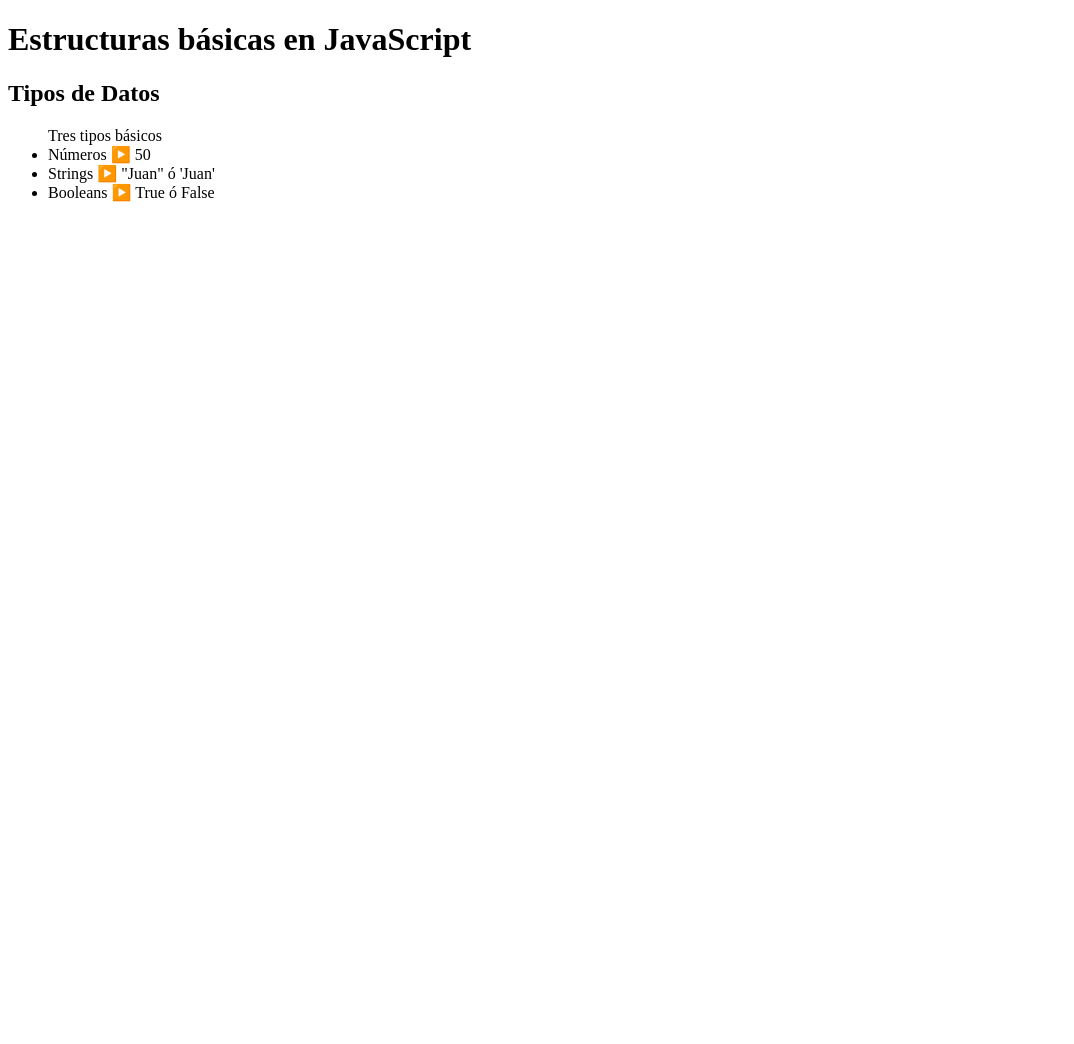
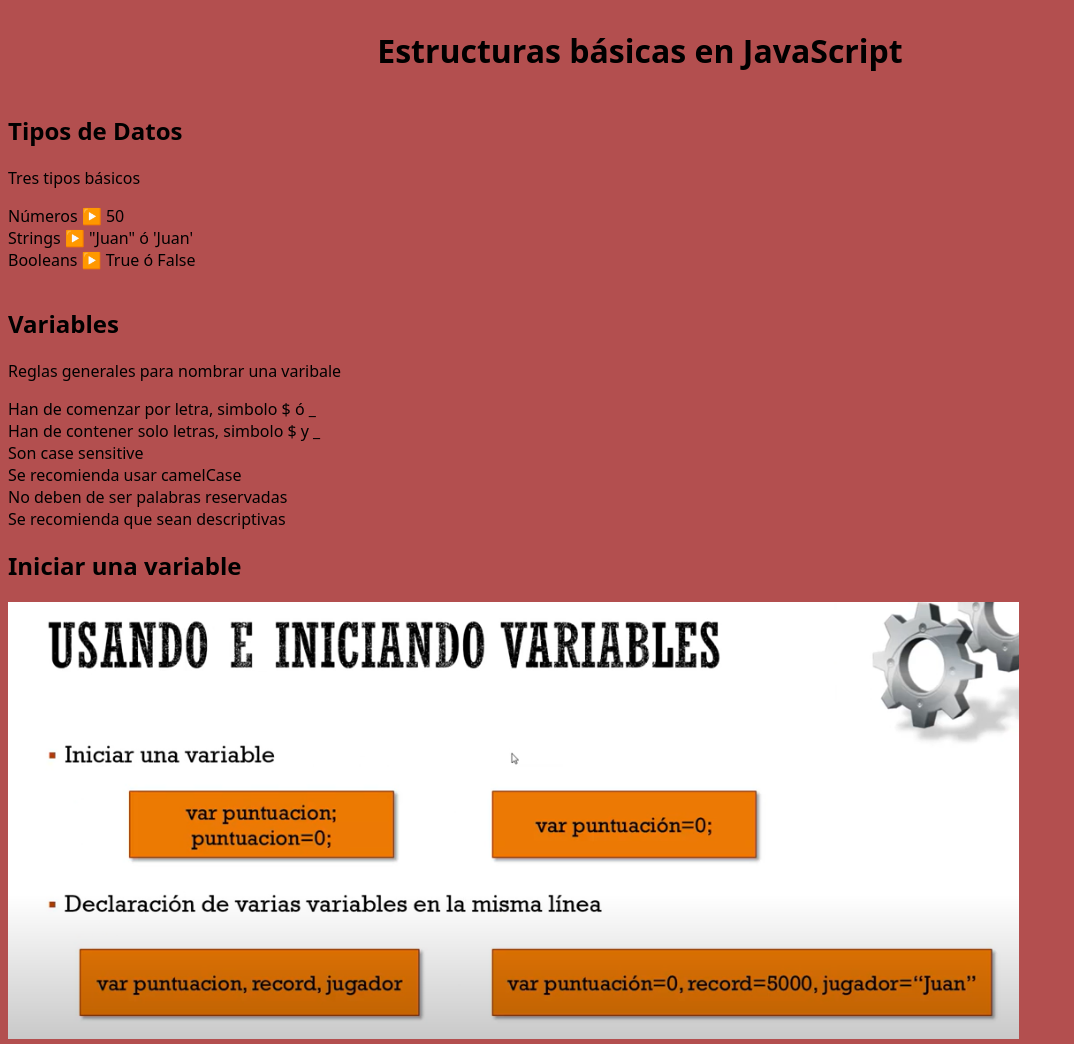
Before and after one commit to Tres-zE/Pil-Inf--datos-, a plain HTML site: page index.html in a window 1280 px wide. Shown: the whole page, without its empty margins (0-1074 px from the left). Before the commit the page ends 800 px from the top, so only its background shows below. Drawn offline with Linux system fonts and the light colour scheme.

Commit message:
agregando variables

```diff
--- a/index.html
+++ b/index.html
@@ -4,17 +4,37 @@
     <meta charset="UTF-8" />
     <meta name="viewport" content="width=device-width, initial-scale=1.0" />
     <title>Estructuras básicas</title>
+    <link rel="stylesheet" href="/style.css" />
   </head>
   <body>
-    <div><h1>Estructuras básicas en JavaScript</h1></div>
-    <div>
+    <div class="title"><h1>Estructuras básicas en JavaScript</h1></div>
+
+    <div class="type-data">
       <h2>Tipos de Datos</h2>
+      <span>Tres tipos básicos</span>
       <ul>
-        <span>Tres tipos básicos</span>
         <li>Números ▶️ <span>50</span></li>
         <li>Strings ▶️ <span>"Juan" ó 'Juan'</span></li>
         <li>Booleans ▶️ <span>True ó False</span></li>
       </ul>
     </div>
+
+    <div class="variable">
+      <h2>Variables</h2>
+      <span>Reglas generales para nombrar una varibale</span>
+      <ul>
+        <li>Han de comenzar por letra, simbolo $ ó _</li>
+        <li>Han de contener solo letras, simbolo $ y _</li>
+        <li>Son case sensitive</li>
+        <li>Se recomienda usar camelCase</li>
+        <li>No deben de ser palabras reservadas</li>
+        <li>Se recomienda que sean descriptivas</li>
+      </ul>
+    </div>
+
+    <div class="use">
+      <h2>Iniciar una variable</h2>
+      <img src="./img/Captura de pantalla 2024-12-20 232437.png" alt="" />
+    </div>
   </body>
 </html>
--- /dev/null
+++ b/style.css
@@ -0,0 +1,30 @@
+body {
+  font-family: system-ui, -apple-system, BlinkMacSystemFont, 'Segoe UI', Roboto,
+    Oxygen, Ubuntu, Cantarell, 'Open Sans', 'Helvetica Neue', sans-serif;
+  background: #b34f4f;
+  height: 100vh;
+  height: 100dvh;
+}
+
+.title {
+  display: flex;
+  justify-content: center;
+  align-items: center;
+}
+
+.type-data {
+  display: flex;
+  flex-direction: column;
+}
+
+ul {
+  display: flex;
+  flex-direction: column;
+  list-style: disc;
+  padding: 0;
+}
+
+img {
+  width: 80%;
+  height: 80%;
+}
```
Also changed, not shown: img/Captura de pantalla 2024-12-20 232437.png (added).
